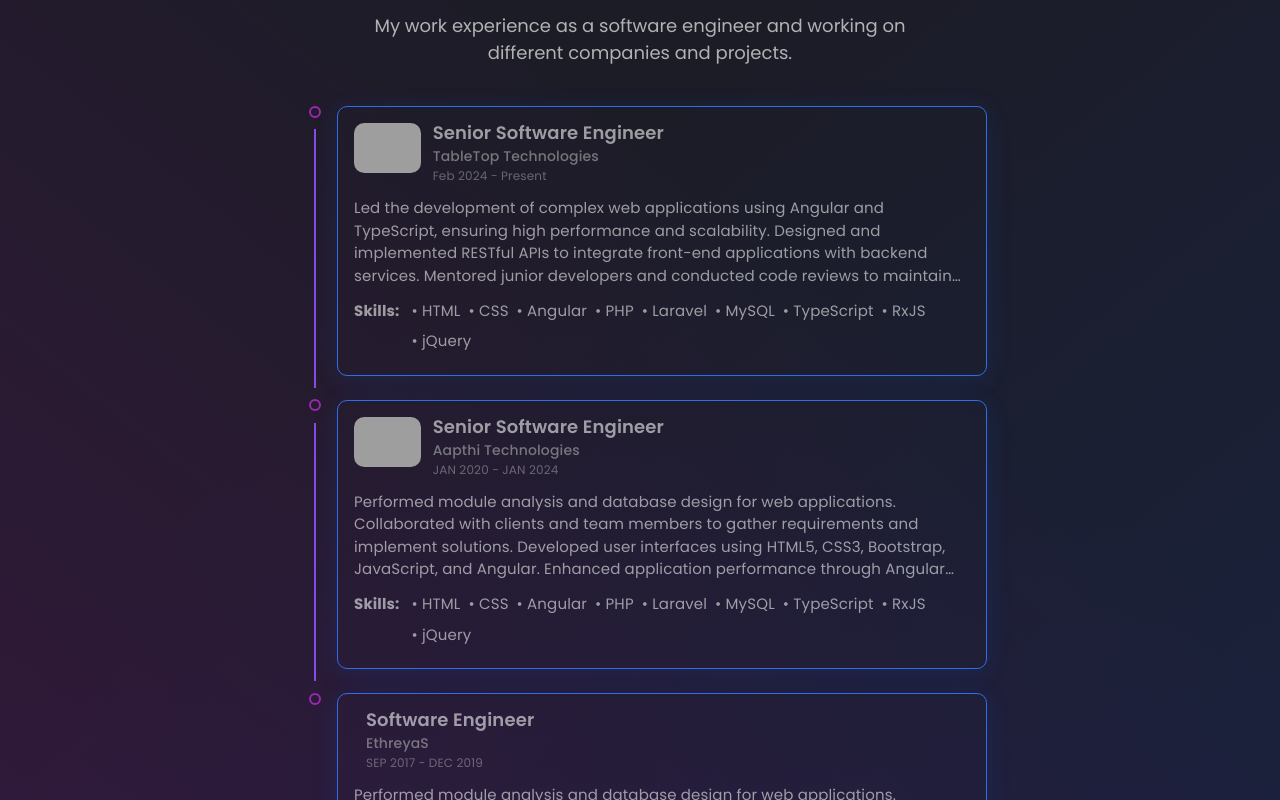
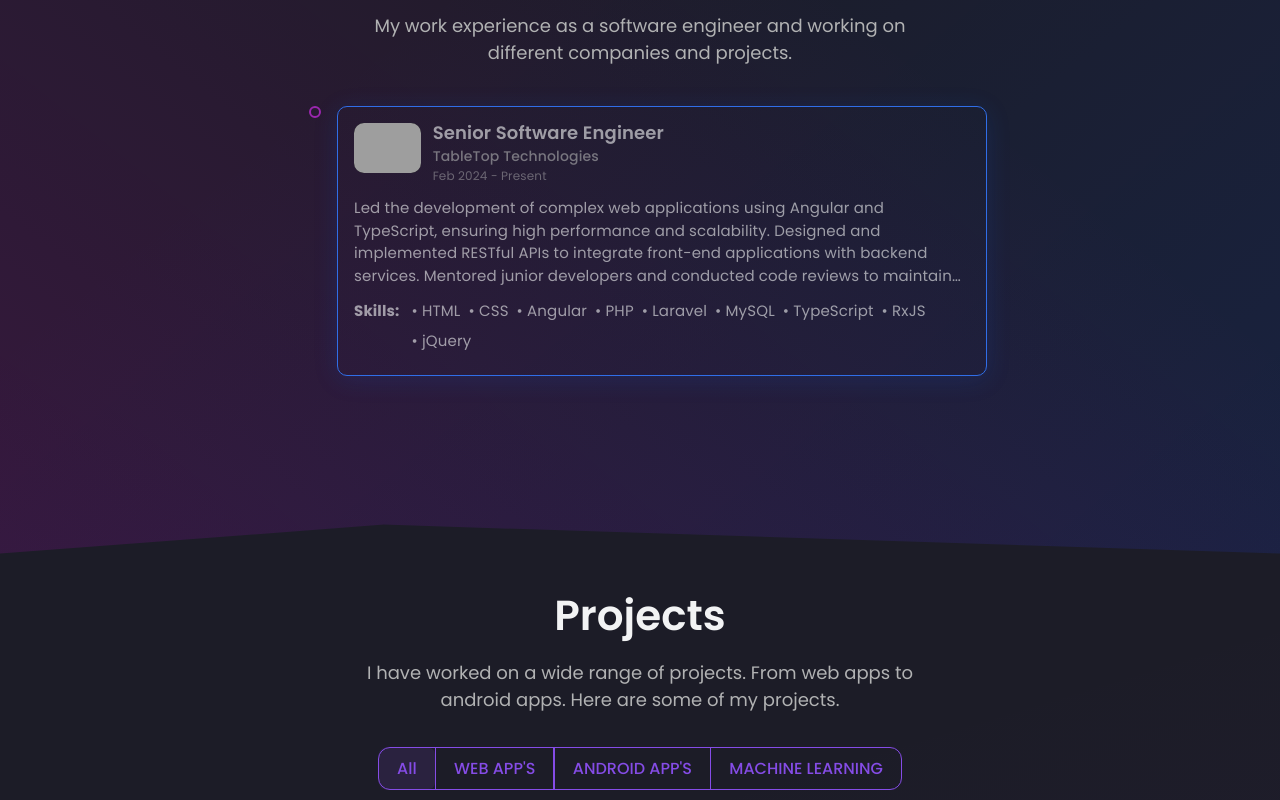
Before and after one commit to Sharmila-g16/sharmila-portfolio, a React (Create React App) app: page / in a window 1280 px wide. Shown: the part 1700-2500 px from the top of the page. Built offline with nearby package versions, Linux system fonts and the light colour scheme; grey boxes are pictures that could not be loaded.

Commit message:
my 3nd commit

```diff
--- a/src/data/constants.js
+++ b/src/data/constants.js
@@ -4,13 +4,14 @@
     "Web Designer",
     "Wordpress Developer",
     "Front End Developer",
+    "Manual Testing",
     "Programmer",
   ],
   description:
     "I am a motivated and versatile individual, always eager to take on new challenges. With a passion for learning I am dedicated to delivering high-quality results. With a positive attitude and a growth mindset, I am ready to make a meaningful contribution and achieve great things.",
   github: "https://github.com/Sharmila-g16/sharmila-portfolio.git",
   resume:
-  "https://drive.google.com/file/d/1Fx2W90poxAU2XaTkLyxkHjwK19GWvCpy/view?usp=sharing",
+  "https://drive.google.com/file/d/1KJxXXPJq8nVvfps_BZ4QsDYEYdjDWu0w/view?usp=sharing",
   linkedin: "https://www.linkedin.com/in/sharmila-garapati-56604a238/",
   // insta: "https://www.instagram.com/seshu_______/",
   // facebook: "",
@@ -126,71 +127,35 @@
       "TypeScript","RxJS","jQuery"
     ],
     doc: "",
-  },
-  {
-    id: 0,
-    img: "https://www.aapthitech.com/assets/img/logo.png",
-    role: "Senior Software Engineer",
-    company: "Aapthi Technologies",
-    date: "JAN 2020 - JAN 2024",
-    desc: "Performed module analysis and database design for web applications. Collaborated with clients and team members to gather requirements and implement solutions. Developed user interfaces using HTML5, CSS3, Bootstrap, JavaScript, and Angular. Enhanced application performance through Angular component-based development, ensuring smooth transitions to future Angular frameworks. Created custom directives, decorators, and services to interface with RESTful APIs. Implemented Angular Router for seamless navigation between application views. Utilized AJAX and JSON for server requests and data exchange between browsers and servers. Managed version control using Git and utilized NPM scripts for build and test environments.",
-    skills: [
-      "HTML",
-      "CSS",
-      "Angular",
-      "PHP",
-      "Laravel",
-      "MySQL",
-      "TypeScript","RxJS","jQuery"
-    ],
-    doc: "",
-  },
-  {
-    id: 0,
-    img: "",
-    role: "Software Engineer",
-    company: "EthreyaS",
-    date: "SEP 2017 - DEC 2019",
-    desc: "Performed module analysis and database design for web applications. Collaborated with clients and team members to gather requirements and implement solutions. Developed user interfaces using HTML5, CSS3, Bootstrap, JavaScript, and Angular. Enhanced application performance through Angular component-based development, ensuring smooth transitions to future Angular frameworks. Created custom directives, decorators, and services to interface with RESTful APIs. Implemented Angular Router for seamless navigation between application views. Utilized AJAX and JSON for server requests and data exchange between browsers and servers. Managed version control using Git and utilized NPM scripts for build and test environments.",
-    skills: [
-      "HTML",
-      "CSS",
-      "Angular",
-      "PHP",
-      "Laravel",
-      "MySQL",
-      "TypeScript","RxJS","jQuery"
-    ],
-    doc: "",
-  },
+  }
 ];
 
 export const education = [
   {
     id: 0,
     img: "",
-    school: "Chaitanya Engineering College,Madhavapatnam,Kakinada",
-    date: "",
-    grade: "",
-    desc: "I had completed my Bachelor's degree in information technology at Chaitanya Engineering College, Kakinada.",
-    degree: "Bachelor of Technology - BTech, information technology",
+    school: "Koneru Lakshmaiah University, vijayawada",
+    date: "Nov 2020 - apr 2023",
+    grade: "7.96 CGPA",
+    desc: "I had completed my Master of Computer Applications at Koneru Lakshmaiah University, vijayawada. I had secured an overall CGPA of 86.2",
+    degree: "Master of Computer Applicationszzz, Electrical and Electronics Engineering",
   },
   {
     id: 1,
-    img: "",
-    school: "Ideal Junior College , Kakinada",
-    date: "",
-    grade: "",
-    desc: "I completed my Inter Mediate at Ideal Junior College , Kakinada, where I studied MPC.",
-    degree: "Inter Mediate, MPC",
+    img: "https://play-lh.googleusercontent.com/ltjak6wyekUfzFGPi7hs5AHyApkJbHXylN-Woc7zBZmq9pfZcRzPGKtic_HMIZZKZdE",
+    school: "Smt.B.Seetha Polytechnic , Bhimavaram",
+    date: "June 2017 - Apr 2020",
+    grade: "73.8%",
+    desc: "I completed my Diploma at Smt.B.Seetha Polytechnic, Bhimavaram, where I studied Electrical and Electronics Engineering.",
+    degree: "Diploma, Electrical and Electronics Engineering",
   },
   {
     id: 2,
-    img: "",
-    school: "Guild Of Service High School, Kakinada",
-    date: "",
-    grade: "",
-    desc: "I completed my class 10 education at Guild Of Service High School, Kakinada, where I SSC.",
+    img: "https://img.freepik.com/free-vector/gradient-high-school-logo-design_23-2149626932.jpg?size=338&ext=jpg&ga=GA1.1.2008272138.1726185600&semt=ais_hybrid",
+    school: "S.M.B.T.R.Z.P.High School, Deva",
+    date: "June 2016 - Apr 2017",
+    grade: "8.3 CGPA",
+    desc: "I completed my class 10 education at S.M.B.T.R.Z.P.High School, Deva, where I SSC.",
     degree: "SSC(X)",
   },
 ];
```
